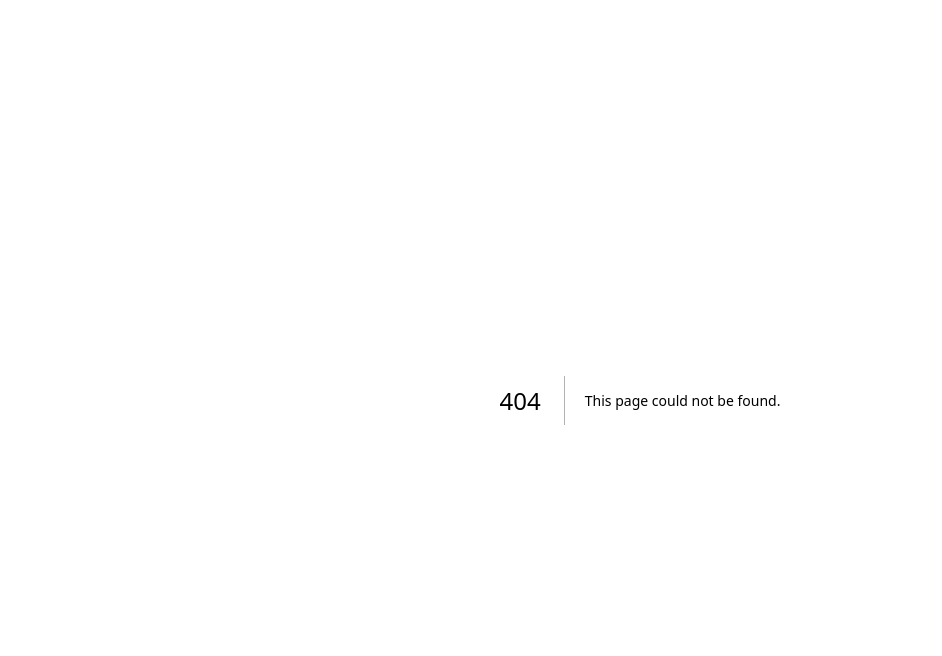
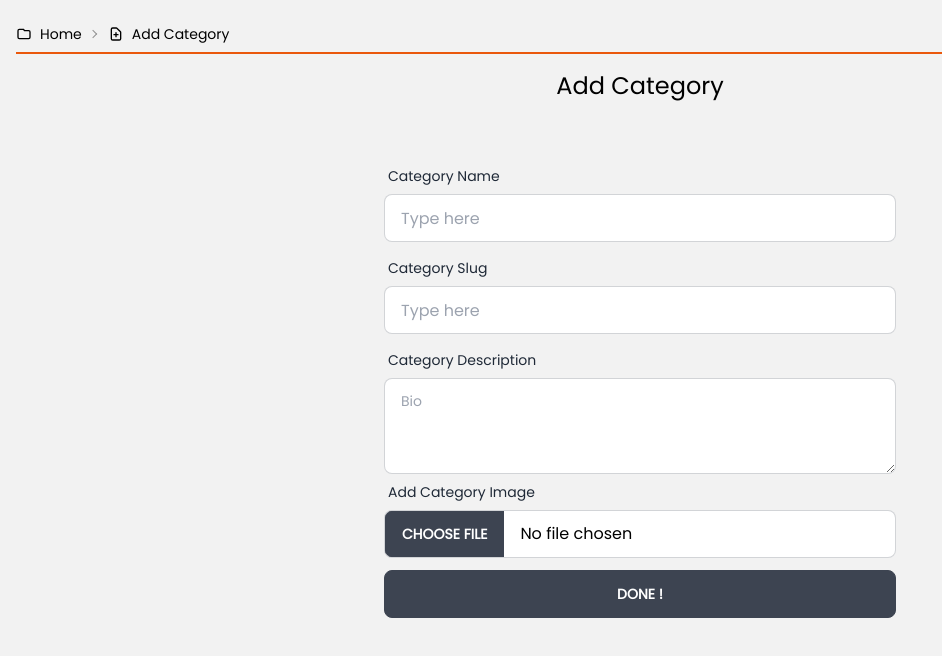
Before and after one commit to fullstack-dev3/fast-buy, a Next.js app: page /category/add-category in a window 1280 px wide. Before the commit this address had no page. Shown: the top 656 px of the page, without its empty margins (0-942 px from the left). Built offline with nearby package versions, Linux system fonts and the light colour scheme.

Commit message:
Add AddCategory, AddProduct pages

```diff
--- a/package.json
+++ b/package.json
@@ -9,6 +9,7 @@
     "lint": "next lint"
   },
   "dependencies": {
+    "@hookform/error-message": "^2.0.1",
     "@reduxjs/toolkit": "^1.9.5",
     "@types/node": "18.16.3",
     "@types/react": "18.2.0",
@@ -27,6 +28,7 @@
     "postcss": "8.4.23",
     "react": "18.2.0",
     "react-dom": "18.2.0",
+    "react-hook-form": "^7.43.9",
     "react-icons": "^4.8.0",
     "react-loader-spinner": "^5.3.4",
     "react-redux": "^8.0.5",
--- /dev/null
+++ b/src/app/category/add-category/page.tsx
@@ -0,0 +1,117 @@
+"use client"
+
+import React from 'react';
+import { useForm, SubmitHandler } from "react-hook-form";
+import Link from 'next/link';
+import { ErrorMessage } from '@hookform/error-message';
+
+type Inputs = {
+  name: string,
+  description: string,
+  image: File,
+  slug: string,
+}
+
+
+export default function AddCategory() {
+  const { register, formState: { errors }, handleSubmit } = useForm<Inputs>({
+    criteriaMode: "all"
+  });
+
+  const onSubmit: SubmitHandler<Inputs> = data => console.log(data);
+
+  return (
+    <div className='w-full p-4 min-h-screen  bg-base-200 flex flex-col '>
+      <div className="text-sm breadcrumbs  border-b-2 border-b-orange-600">
+        <ul>
+          <li>
+            <Link href={'/dashboard'}>
+              <svg xmlns="http://www.w3.org/2000/svg" fill="none" viewBox="0 0 24 24" className="w-4 h-4 mr-2 stroke-current"><path strokeLinecap="round" strokeLinejoin="round" strokeWidth="2" d="M3 7v10a2 2 0 002 2h14a2 2 0 002-2V9a2 2 0 00-2-2h-6l-2-2H5a2 2 0 00-2 2z"></path></svg>
+              Home
+            </Link>
+          </li>
+          <li>
+            <svg xmlns="http://www.w3.org/2000/svg" fill="none" viewBox="0 0 24 24" className="w-4 h-4 mr-2 stroke-current"><path strokeLinecap="round" strokeLinejoin="round" strokeWidth="2" d="M9 13h6m-3-3v6m5 5H7a2 2 0 01-2-2V5a2 2 0 012-2h5.586a1 1 0 01.707.293l5.414 5.414a1 1 0 01.293.707V19a2 2 0 01-2 2z"></path></svg>
+            Add Category
+          </li>
+        </ul>
+      </div>
+      <div className='w-full h-20 my-2 text-center'>
+        <h1 className='text-2xl py-2 '>Add Category</h1>
+      </div>
+      <div className='w-full h-full flex items-start justify-center'>
+        <form onSubmit={handleSubmit(onSubmit)} className="w-full max-w-lg  py-2 flex-col ">
+          <div className="form-control w-full mb-2">
+            <label className="label">
+              <span className="label-text">Category Name</span>
+            </label>
+            <input
+              {...register("name")}
+              type="text"
+              placeholder="Type here"
+              className="input input-bordered w-full"
+            />
+            <ErrorMessage errors={errors} name="name" />
+            <ErrorMessage
+              errors={errors}
+              name="name"
+              render={({ message }) => <p>{message}</p>}
+            />
+          </div>
+          <div className="form-control w-full mb-2">
+            <label className="label">
+              <span className="label-text">Category Slug</span>
+            </label>
+            <input
+              {...register("slug")}
+              type="text"
+              placeholder="Type here"
+              className="input input-bordered w-full"
+            />
+            <ErrorMessage errors={errors} name="slug" />
+            <ErrorMessage
+              errors={errors}
+              name="slug"
+              render={({ message }) => <p>{message}</p>}
+            />
+          </div>
+          <div className="form-control">
+            <label className="label">
+              <span className="label-text">Category Description</span>
+            </label>
+            <textarea
+              {...register("description")}
+              className="textarea textarea-bordered h-24"
+              placeholder="Bio"
+            />
+            <ErrorMessage errors={errors} name="description" />
+            <ErrorMessage
+              errors={errors}
+              name="description"
+              render={({ message }) => <p>{message}</p>}
+            />
+          </div>
+          <div className="form-control w-full ">
+            <label className="label">
+              <span className="label-text">Add Category Image</span>
+            </label>
+            <input
+              {...register("image")}
+              accept="image/png, image/jpeg"
+              max="1000000"
+              type="file"
+              className="file-input file-input-bordered w-full "
+            />
+            <ErrorMessage errors={errors} name="image" />
+            <ErrorMessage
+              errors={errors}
+              name="image"
+              render={({ message  }) => <p>{message}</p>}
+            />
+          </div>
+          <button className='btn btn-block mt-3'>Done !</button>
+        </form>
+      </div>
+    </div>
+  )
+}
--- /dev/null
+++ b/src/app/product/add-product/page.tsx
@@ -0,0 +1,68 @@
+import React from 'react';
+import Link from 'next/link';
+
+export default function AddProduct() {
+  return (
+    <div className='w-full p-4 min-h-screen bg-base-200 flex flex-col '>
+      <div className="text-sm breadcrumbs border-b-2 border-b-orange-600">
+        <ul>
+          <li>
+            <Link href={'/dashboard'}>
+              <svg xmlns="http://www.w3.org/2000/svg" fill="none" viewBox="0 0 24 24" className="w-4 h-4 mr-2 stroke-current"><path strokeLinecap="round" strokeLinejoin="round" strokeWidth="2" d="M3 7v10a2 2 0 002 2h14a2 2 0 002-2V9a2 2 0 00-2-2h-6l-2-2H5a2 2 0 00-2 2z"></path></svg>
+              Home
+            </Link>
+          </li>
+          <li>
+            <svg xmlns="http://www.w3.org/2000/svg" fill="none" viewBox="0 0 24 24" className="w-4 h-4 mr-2 stroke-current"><path strokeLinecap="round" strokeLinejoin="round" strokeWidth="2" d="M9 13h6m-3-3v6m5 5H7a2 2 0 01-2-2V5a2 2 0 012-2h5.586a1 1 0 01.707.293l5.414 5.414a1 1 0 01.293.707V19a2 2 0 01-2 2z"></path></svg>
+            Add Product
+          </li>
+        </ul>
+      </div>
+      <div className='w-full h-20 my-2 text-center'>
+        <h1 className='text-2xl py-2 '>Add Product</h1>
+      </div>
+      <div className='w-full h-full flex items-start justify-center'>
+        <form className="w-full max-w-lg py-2 flex-col ">
+          <select className="select w-full ">
+            <option value="">Choose Product Category</option>
+            <option value="game">Game of Thrones</option>
+            <option value="lost">Lost</option>
+            <option value="breaking">Breaking Bad</option>
+            <option value="walking">Walking Dead</option>
+          </select>
+          <div className="form-control w-full mb-2">
+            <label className="label">
+              <span className="label-text">Product Name</span>
+            </label>
+            <input type="text" placeholder="Type here" className="input input-bordered w-full" />
+          </div>
+          <div className="form-control w-full mb-2">
+            <label className="label">
+              <span className="label-text">Product Slug</span>
+            </label>
+            <input type="text" placeholder="Type here" className="input input-bordered w-full" />
+          </div>
+          <div className="form-control">
+            <label className="label">
+              <span className="label-text">Product Description</span>
+            </label>
+            <textarea className="textarea textarea-bordered h-24" placeholder="Bio" />
+          </div>
+          <div className="form-control my-2 bg-white border border-gray-200 rounded">
+            <label className="cursor-pointer label">
+              <span className="label-text">Featured Product</span>
+              <input type="checkbox" className="checkbox " />
+            </label>
+          </div>
+          <div className="form-control w-full ">
+            <label className="label">
+              <span className="label-text">Add Product Image</span>
+            </label>
+            <input type="file" className="file-input file-input-bordered w-full " />
+          </div>
+          <button className='btn btn-block mt-3'>Done !</button>
+        </form>
+      </div>
+    </div>
+  )
+}
--- a/src/components/AdminNavbar.tsx
+++ b/src/components/AdminNavbar.tsx
@@ -22,9 +22,9 @@ export default function AdminNavbar() {
           >
             <li><Link href={'/dashboard'}>Homepage</Link></li>
             <li><Link href={''}>Categories</Link></li>
+            <li><Link href={'/category/add-category'}>Add Category</Link></li>
             <li><Link href={''}>Products</Link></li>
-            <li><Link href={''}>Add Products</Link></li>
-            <li><Link href={''}>Add Category</Link></li>
+            <li><Link href={'/product/add-product'}>Add Products</Link></li>
             <li><Link href={''}>Pending orders</Link></li>
             <li><Link href={''}>Completed orders</Link></li>
           </ul>
--- a/src/components/AdminSidebar.tsx
+++ b/src/components/AdminSidebar.tsx
@@ -29,18 +29,18 @@ export default function AdminSidebar() {
             </Link>
           </li>
           <li className='py-3 px-1 mb-3'>
+            <Link href={'/category/add-category'} className='flex items-center justify-center'>
+              <IoIosAddCircle className='mx-2' /> Add Category
+            </Link>
+          </li>
+          <li className='py-3 px-1 mb-3'>
             <Link href={''} className='flex items-center justify-center'>
               <GiLoincloth className='mx-2' /> Products
             </Link>
           </li>
           <li className='py-3 px-1 mb-3'>
-            <Link href={''} className='flex items-center justify-center'>
+            <Link href={'/product/add-product'} className='flex items-center justify-center'>
               <IoIosAddCircle className='mx-2' /> Add Products
-            </Link>
-          </li>
-          <li className='py-3 px-1 mb-3'>
-            <Link href={''} className='flex items-center justify-center'>
-              <IoIosAddCircle className='mx-2' /> Add Category
             </Link>
           </li>
           <li className='py-3 px-1 mb-3'>
--- a/src/components/Navbar.tsx
+++ b/src/components/Navbar.tsx
@@ -32,23 +32,6 @@ export default function Navbar() {
       <div className='navbar-end'>
         <div className="flex-none">
           <button onClick={() => router.push('/auth/login')} className='btn mx-2'>Login</button>
-          <div className="dropdown dropdown-end">
-            <label tabIndex={0} className="btn btn-active ">
-              <div className="indicator">
-                <svg xmlns="http://www.w3.org/2000/svg" className="h-5 w-5 text-white " fill="none" viewBox="0 0 24 24" stroke="currentColor"><path strokeLinecap="round" strokeLinejoin="round" strokeWidth="2" d="M3 3h2l.4 2M7 13h10l4-8H5.4M7 13L5.4 5M7 13l-2.293 2.293c-.63.63-.184 1.707.707 1.707H17m0 0a2 2 0 100 4 2 2 0 000-4zm-8 2a2 2 0 11-4 0 2 2 0 014 0z" /></svg>
-                <span className="badge badge-sm indicator-item">8</span>
-              </div>
-            </label>
-            <div tabIndex={0} className="mt-3 card card-compact dropdown-content w-52 bg-base-100 shadow">
-              <div className="card-body">
-                <span className="font-bold text-lg">8 Items</span>
-                <span className="text-info">Subtotal: $999</span>
-                <div className="card-actions">
-                  <button className="btn btn-primary btn-block">View cart</button>
-                </div>
-              </div>
-            </div>
-          </div>
         </div>
       </div>
     </div>
```
Also changed, not shown: 1 other file (tests, documents, lock files or other folders).
